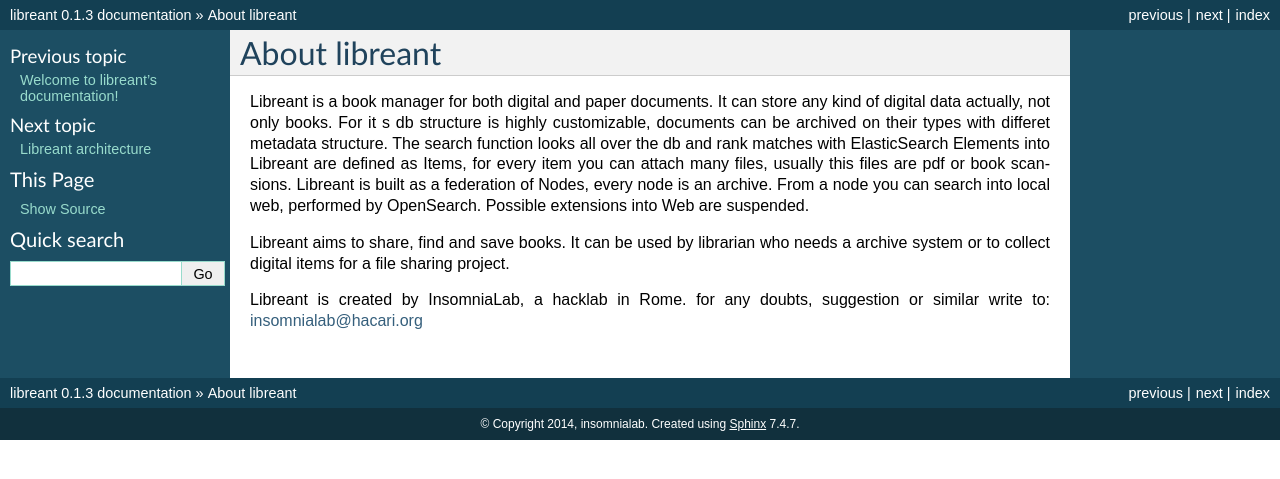
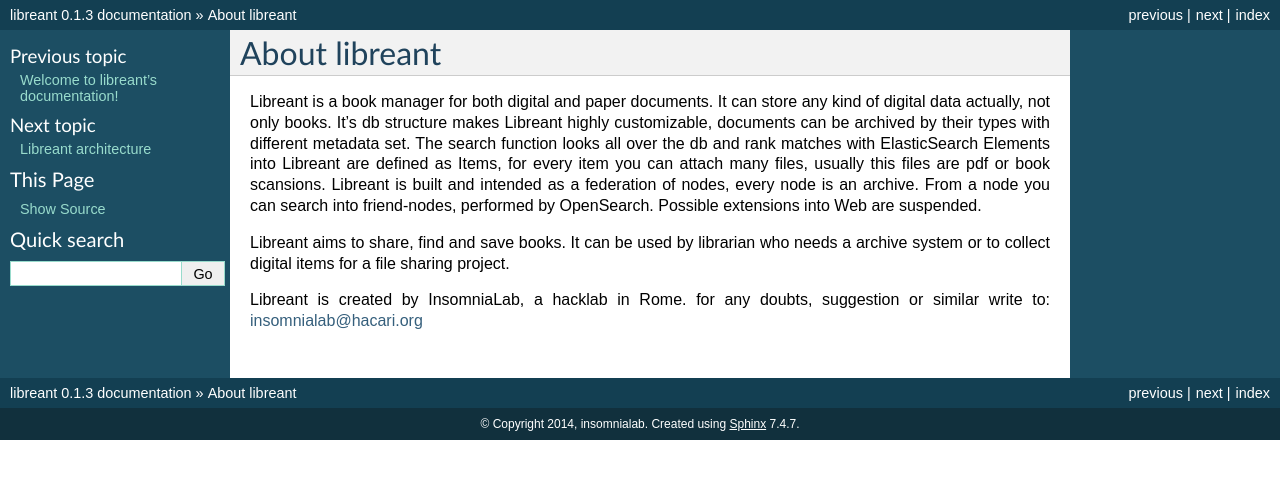
Before and after one commit to insomnia-lab/libreant, a Sphinx documentation site: the page built from doc/source/about.rst, in a window 1280 px wide. Shown: the top 479 px of the page. Built offline with Sphinx 7.4.7, drawn with Linux system fonts in a browser that asks for light colours; pages that are not in the unit, such as notebooks, are missing from menus.

Commit message:
Update about.rst

```diff
--- a/doc/source/about.rst
+++ b/doc/source/about.rst
@@ -2,9 +2,11 @@
 ================
 
 Libreant is a book manager for both digital and paper documents. It can store any kind of digital data actually, not only books.
-For it s db structure is highly customizable, documents can be archived on their types with differet metadata structure. The search function looks all over the db and rank matches with ElasticSearch
+It's db structure makes Libreant highly customizable, documents can be archived by their types with different metadata set.
+The search function looks all over the db and rank matches with ElasticSearch
 Elements into Libreant are defined as Items, for every item you can attach many files, usually this files are pdf or book scansions.
-Libreant is built as a federation of Nodes, every node is an archive. From a node you can search into local web, performed by OpenSearch. Possible extensions into Web are suspended.
+Libreant is built and intended as a federation of nodes, every node is an archive.
+From a node you can search into friend-nodes, performed by OpenSearch. Possible extensions into Web are suspended.
 
 Libreant aims to share, find and save books. It can be used by librarian who needs a archive system or to collect digital items for a file sharing project.
 
```
